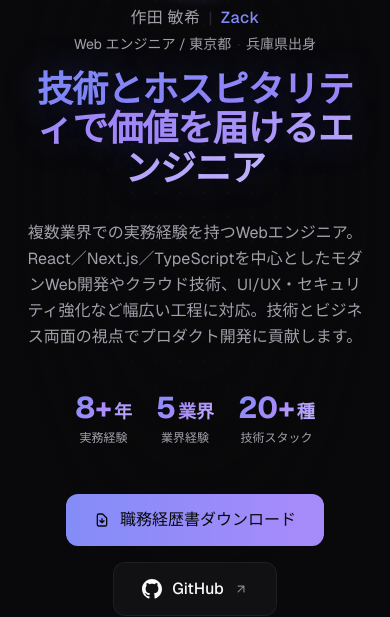
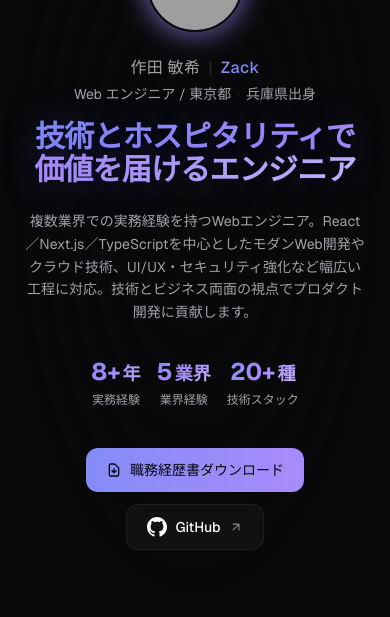
Before and after one commit to KoenigWolf/keireki, a Next.js app: page / in a window 390 px wide. Shown: the part 227-844 px from the top of the page. Built offline with nearby package versions, Linux system fonts and the light colour scheme; grey boxes are pictures that could not be loaded.

Commit message:
style: improve mobile responsiveness (Education, Experience, Hero, Skills)

```diff
--- a/src/components/Education.tsx
+++ b/src/components/Education.tsx
@@ -27,10 +27,10 @@ function EducationCard({
       className="relative group"
     >
       <div className="absolute -inset-px rounded-2xl bg-gradient-to-br from-primary/20 via-transparent to-accent/20 opacity-0 group-hover:opacity-100 transition-opacity duration-500 blur-sm" />
-      <div className="relative bg-card border border-border rounded-2xl p-6 card-shine hover:border-primary/30 transition-all duration-300">
-        <div className="flex items-start justify-between gap-3 mb-3">
+      <div className="relative bg-card border border-border rounded-2xl p-4 sm:p-6 card-shine hover:border-primary/30 transition-all duration-300">
+        <div className="flex flex-col sm:flex-row sm:items-start sm:justify-between gap-3 mb-3">
           <div className="flex items-center gap-3">
-            <div className="flex items-center justify-center w-10 h-10 rounded-xl bg-primary/10">
+            <div className="flex items-center justify-center w-10 h-10 rounded-xl bg-primary/10 shrink-0">
               <svg
                 className="w-5 h-5 text-primary"
                 fill="none"
@@ -47,14 +47,14 @@ function EducationCard({
                 />
               </svg>
             </div>
-            <div>
-              <h3 className="text-base font-bold text-card-foreground">
+            <div className="min-w-0">
+              <h3 className="text-sm sm:text-base font-bold text-card-foreground">
                 {item.institution}
               </h3>
-              <p className="text-sm text-muted-foreground">{item.degree}</p>
+              <p className="text-xs sm:text-sm text-muted-foreground">{item.degree}</p>
             </div>
           </div>
-          <span className="text-xs font-mono text-primary bg-primary/10 px-2.5 py-1 rounded-md border border-primary/20 whitespace-nowrap">
+          <span className="text-xs font-mono text-primary bg-primary/10 px-2.5 py-1 rounded-md border border-primary/20 whitespace-nowrap w-fit">
             {item.period}
           </span>
         </div>
--- a/src/components/Experience.tsx
+++ b/src/components/Experience.tsx
@@ -173,11 +173,11 @@ function ExperienceSection({
           <div className="flex-1">
             <div className="flex items-center gap-3 mb-1">
               <div className="w-2 h-2 rounded-full bg-gradient-to-r from-primary to-accent" />
-              <h3 className="text-xl font-bold text-card-foreground">
+              <h3 className="text-lg sm:text-xl font-bold text-card-foreground">
                 {exp.title}
               </h3>
             </div>
-            <p className="text-sm text-muted-foreground ml-5">
+            <p className="text-sm text-muted-foreground ml-0 sm:ml-5">
               {exp.company}
             </p>
           </div>
@@ -187,19 +187,19 @@ function ExperienceSection({
         </div>
 
         {/* Company meta */}
-        <div className="flex flex-wrap gap-3 ml-5 mb-4 text-xs text-muted-foreground">
+        <div className="flex flex-wrap gap-3 ml-0 sm:ml-5 mb-4 text-xs text-muted-foreground">
           <span>{exp.companyDescription}</span>
           <span className="text-border">|</span>
           <span>{exp.employmentType}</span>
         </div>
 
         {/* Description */}
-        <p className="text-sm text-muted-foreground leading-relaxed mb-6 ml-5">
+        <p className="text-sm text-muted-foreground leading-relaxed mb-6 ml-0 sm:ml-5">
           {exp.description}
         </p>
 
         {/* Projects */}
-        <div className="ml-5 space-y-4">
+        <div className="ml-0 sm:ml-5 space-y-4">
           <h4 className="text-xs font-semibold uppercase tracking-wider text-muted-foreground">
             プロジェクト詳細
           </h4>
--- a/src/components/Hero.tsx
+++ b/src/components/Hero.tsx
@@ -28,7 +28,7 @@ export default function Hero() {
           <div className="relative group">
             {/* Glow ring */}
             <div className="absolute -inset-1 rounded-full bg-gradient-to-br from-primary via-accent to-primary opacity-60 blur-md group-hover:opacity-80 transition-opacity duration-500" />
-            <div className="relative w-28 h-28 sm:w-32 sm:h-32 rounded-full border-2 border-background overflow-hidden">
+            <div className="relative w-24 h-24 sm:w-28 sm:h-28 md:w-32 md:h-32 rounded-full border-2 border-background overflow-hidden">
               <Image
                 src={profile.image}
                 alt={profile.name}
@@ -57,7 +57,7 @@ export default function Hero() {
         {/* Main headline */}
         <motion.h1
           {...fadeUp(0.45)}
-          className="text-4xl sm:text-5xl md:text-6xl lg:text-7xl font-bold tracking-tight leading-[1.1] mb-8"
+          className="text-3xl sm:text-4xl md:text-5xl lg:text-6xl font-bold tracking-tight leading-[1.1] mb-6 sm:mb-8"
         >
           <span className="gradient-text glow-text">{profile.catchphrase}</span>
         </motion.h1>
@@ -65,7 +65,7 @@ export default function Hero() {
         {/* Description */}
         <motion.p
           {...fadeUp(0.55)}
-          className="text-base sm:text-lg text-muted-foreground max-w-2xl mx-auto leading-relaxed mb-10"
+          className="text-sm sm:text-base md:text-lg text-muted-foreground max-w-2xl mx-auto leading-relaxed mb-8 sm:mb-10"
         >
           {profile.description}
         </motion.p>
@@ -73,11 +73,11 @@ export default function Hero() {
         {/* Highlight stats */}
         <motion.div
           {...fadeUp(0.65)}
-          className="flex items-center justify-center gap-6 sm:gap-10 mb-12"
+          className="flex items-center justify-center gap-4 sm:gap-10 mb-10 sm:mb-12"
         >
           {highlights.map((h, i) => (
             <div key={i} className="text-center">
-              <div className="text-3xl sm:text-4xl font-bold gradient-text">
+              <div className="text-2xl sm:text-3xl md:text-4xl font-bold gradient-text">
                 {h.value}
                 <span className="text-lg sm:text-xl ml-0.5">{h.unit}</span>
               </div>
@@ -91,11 +91,11 @@ export default function Hero() {
         {/* CTAs */}
         <motion.div
           {...fadeUp(0.75)}
-          className="flex flex-col sm:flex-row items-center justify-center gap-4"
+          className="flex flex-col sm:flex-row items-center justify-center gap-3 sm:gap-4"
         >
           <a
             href={profile.careerUrl}
-            className="group relative inline-flex items-center gap-2.5 px-7 py-3.5 rounded-xl font-medium text-primary-foreground overflow-hidden transition-shadow hover:shadow-lg hover:shadow-primary/25"
+            className="group relative inline-flex items-center gap-2 sm:gap-2.5 px-5 sm:px-7 py-3 sm:py-3.5 rounded-xl text-sm sm:text-base font-medium text-primary-foreground overflow-hidden transition-shadow hover:shadow-lg hover:shadow-primary/25"
           >
             <span className="absolute inset-0 bg-gradient-to-r from-primary via-accent to-primary bg-[length:200%_100%] animate-gradient" />
             <svg
@@ -120,7 +120,7 @@ export default function Hero() {
             href={profile.github}
             target="_blank"
             rel="noopener noreferrer"
-            className="group inline-flex items-center gap-2.5 px-7 py-3.5 rounded-xl font-medium text-foreground glass hover:glow transition-all duration-300"
+            className="group inline-flex items-center gap-2 sm:gap-2.5 px-5 sm:px-7 py-3 sm:py-3.5 rounded-xl text-sm sm:text-base font-medium text-foreground glass hover:glow transition-all duration-300"
           >
             <svg className="w-5 h-5" fill="currentColor" viewBox="0 0 24 24">
               <path d="M12 0c-6.626 0-12 5.373-12 12 0 5.302 3.438 9.8 8.207 11.387.599.111.793-.261.793-.577v-2.234c-3.338.726-4.033-1.416-4.033-1.416-.546-1.387-1.333-1.756-1.333-1.756-1.089-.745.083-.729.083-.729 1.205.084 1.839 1.237 1.839 1.237 1.07 1.834 2.807 1.304 3.492.997.107-.775.418-1.305.762-1.604-2.665-.305-5.467-1.334-5.467-5.931 0-1.311.469-2.381 1.236-3.221-.124-.303-.535-1.524.117-3.176 0 0 1.008-.322 3.301 1.23.957-.266 1.983-.399 3.003-.404 1.02.005 2.047.138 3.006.404 2.291-1.552 3.297-1.23 3.297-1.23.653 1.653.242 2.874.118 3.176.77.84 1.235 1.911 1.235 3.221 0 4.609-2.807 5.624-5.479 5.921.43.372.823 1.102.823 2.222v3.293c0 .319.192.694.801.576 4.765-1.589 8.199-6.086 8.199-11.386 0-6.627-5.373-12-12-12z" />
--- a/src/components/Skills.tsx
+++ b/src/components/Skills.tsx
@@ -22,7 +22,7 @@ function SkillIcon({ skill, delay }: { skill: Skill; delay: number }) {
       className="group/skill flex flex-col items-center gap-2.5"
     >
       <div
-        className="relative w-14 h-14 sm:w-16 sm:h-16 rounded-2xl bg-muted border border-border flex items-center justify-center transition-all duration-300 group-hover/skill:border-transparent group-hover/skill:scale-110 group-hover/skill:shadow-lg"
+        className="relative w-12 h-12 sm:w-14 sm:h-14 md:w-16 md:h-16 rounded-2xl bg-muted border border-border flex items-center justify-center transition-all duration-300 group-hover/skill:border-transparent group-hover/skill:scale-110 group-hover/skill:shadow-lg"
         style={{
           // @ts-expect-error -- CSS custom property for hover glow
           "--skill-color": skill.color,
@@ -37,7 +37,7 @@ function SkillIcon({ skill, delay }: { skill: Skill; delay: number }) {
         />
         {/* Icon */}
         <Icon
-          className="relative z-10 w-6 h-6 sm:w-7 sm:h-7 transition-transform duration-300 group-hover/skill:scale-110"
+          className="relative z-10 w-5 h-5 sm:w-6 sm:h-6 md:w-7 md:h-7 transition-transform duration-300 group-hover/skill:scale-110"
           style={{ color: skill.color }}
         />
       </div>
@@ -73,9 +73,9 @@ function CategorySection({
       {/* Card glow */}
       <div className="absolute -inset-px rounded-2xl bg-gradient-to-br from-primary/20 via-transparent to-accent/20 opacity-0 group-hover:opacity-100 transition-opacity duration-500 blur-sm" />
 
-      <div className="relative bg-card border border-border rounded-2xl p-6 sm:p-8 card-shine hover:border-primary/30 transition-all duration-300">
+      <div className="relative bg-card border border-border rounded-2xl p-4 sm:p-6 md:p-8 card-shine hover:border-primary/30 transition-all duration-300">
         {/* Category header */}
-        <div className="flex items-baseline justify-between mb-8">
+        <div className="flex items-baseline justify-between mb-5 sm:mb-8">
           <div>
             <h3 className="text-lg font-bold text-card-foreground">
               {category.category}
@@ -90,7 +90,7 @@ function CategorySection({
         </div>
 
         {/* Skill icons grid */}
-        <div className="grid grid-cols-4 sm:grid-cols-4 gap-4 sm:gap-5 place-items-center">
+        <div className="grid grid-cols-3 sm:grid-cols-4 gap-3 sm:gap-5 place-items-center">
           {category.skills.map((skill, i) => (
             <SkillIcon
               key={skill.name}
```
